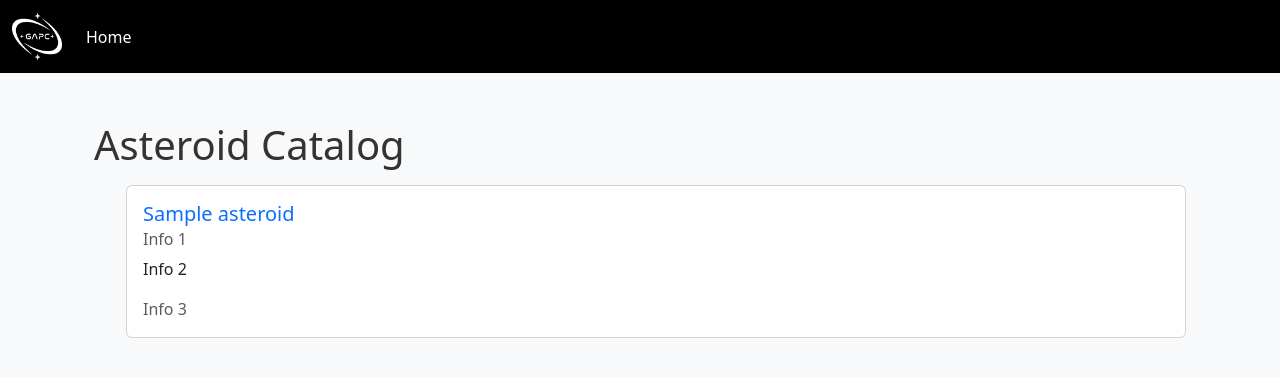
After one commit to davidecapone/GAPC, a Django app: page /catalog/ in a window 1280 px wide. The commit adds this page. Shown: the top 377 px of the page. Run offline with Django 5.2, Linux system fonts and the light colour scheme; tables that the repository leaves empty hold one stand-in row (values such as "Sample post").

Commit message:
Create catalog page with list of asteroids

```diff
--- /dev/null
+++ b/gapc/gapc/templates/catalog.html
@@ -0,0 +1,25 @@
+{% extends 'base.html' %}
+{% block title %}GAPC{% endblock %}
+
+{% block content %}
+    <div class="container mt-5">
+        <h1>Asteroid Catalog</h1>
+
+    <ul>
+        {% for asteroid in asteroids %}
+        <div class="my-2 py-2">
+            <div class="card" style="width: 100%;">
+                <div class="card-body">
+                    <h5 class="card-title">
+                        <a href="" class="text-decoration-none">{{ asteroid.target_name }}</a>
+                    </h5>
+                    <h6 class="card-subtitle mb-2 text-body-secondary">Info 1</h6>
+                    <p class="card-text">Info 2</p>
+                    <span class="card-subtitle mb-2 text-body-secondary">Info 3</span>
+                </div>
+            </div>
+        </div>
+        {% endfor %}
+    </ul>
+    </div>
+{% endblock %}
--- a/gapc/gapc/templates/home.html
+++ b/gapc/gapc/templates/home.html
@@ -1,4 +1,3 @@
-<!-- home.html -->
 {% extends 'base.html' %}
 
 {% block title %}GAPC{% endblock %}
--- a/gapc/gapc/urls.py
+++ b/gapc/gapc/urls.py
@@ -22,4 +22,5 @@ from . import views  # Import views.py
 urlpatterns = [
     path('admin/', admin.site.urls),
     path('', views.home, name='home'),  # Route the home page to the home view
+    path('catalog/', views.Catalog.as_view(), name='catalog'),  # Route the catalog page to the Catalog view
 ]
--- a/gapc/gapc/views.py
+++ b/gapc/gapc/views.py
@@ -1,5 +1,15 @@
 # gapc/views.py
 from django.shortcuts import render
+from django.views.generic import TemplateView
+from .models import Asteroid
 
 def home(request):
     return render(request, 'home.html')
+
+class Catalog(TemplateView):
+    template_name = 'catalog.html'
+
+    def get_context_data(self, **kwargs):
+        context = super().get_context_data(**kwargs)
+        context['asteroids'] = Asteroid.objects.all()
+        return context
```
